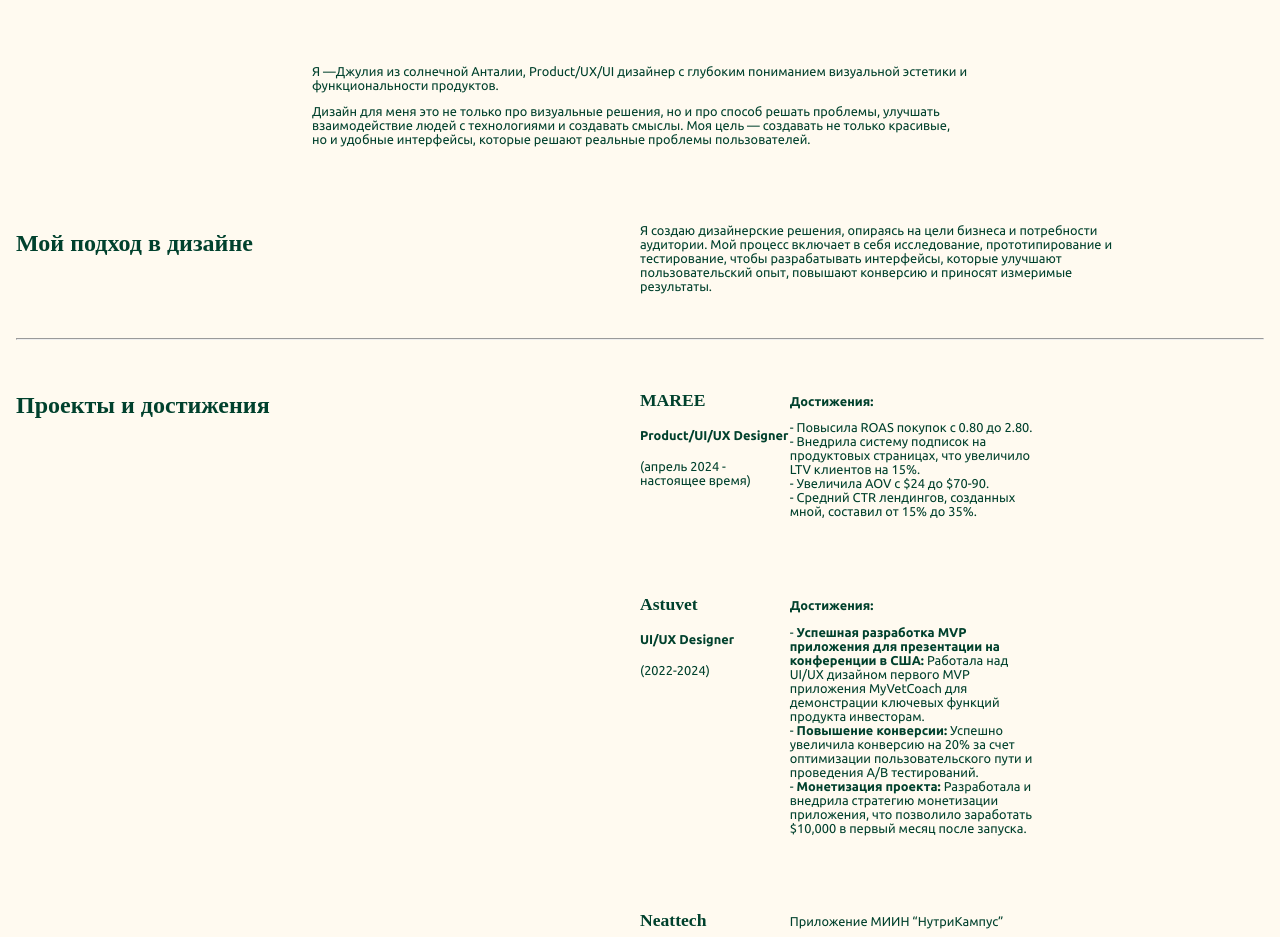
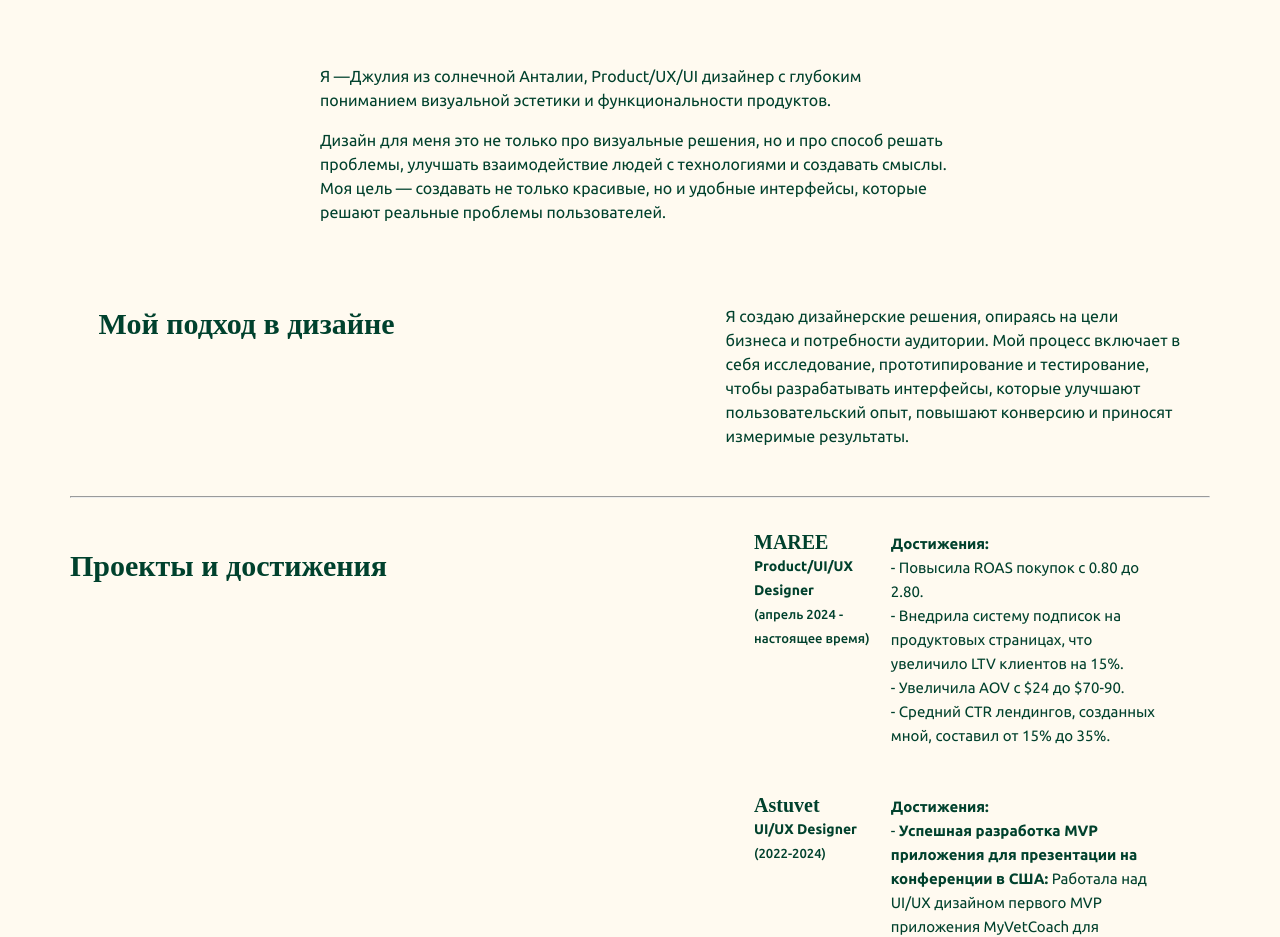
Before and after one commit to SercaNisUzun/julia-portfolio-react, a React (Vite) app: page /aboutme in a window 1280 px wide. Shown: the part 619-1556 px from the top of the page. Built offline with nearby package versions, Linux system fonts and the light colour scheme; a web font is replaced by a local one.

Commit message:
MainPage,AboutMe 4 type adaptive screens done.

```diff
--- a/src/components/Header.jsx
+++ b/src/components/Header.jsx
@@ -53,7 +53,7 @@ function Header() {
                     <li>Портфолио</li>
                     <li id='cv'>Скачать CV</li>
                     <li onClick={() => navigate("aboutme")}>Обо мне</li>
-                    <li className='mobileHidden'>Связаться со мной</li>
+                    <li className='mobileHidden' style={{ border: "2px solid #00412D" }}>Связаться со мной</li>
                 </ul>
             </nav>
         </div>
--- a/src/pages/AboutMe.jsx
+++ b/src/pages/AboutMe.jsx
@@ -80,13 +80,13 @@ function AboutMe() {
                             <p>(2022)</p>
                         </div>
                         <div className='content'>
-                            <p>Приложение МИИН “НутриКампус”</p>
+                            <p className='contentFix'>Приложение МИИН “НутриКампус”</p>
                             <ul>
                                 <li>- Увеличила конверсию приложения на 25% благодаря редизайну интерфейса.</li>
                                 <li>- Привлекла более 50 000 новых пользователей.</li>
                                 <li>- Внедрила успешную монетизацию через продажу вебинаров и курсов в приложении.</li>
                             </ul>
-                            <p>Проект “Твой Наставник”</p>
+                            <p className='contentFix'>Проект “Твой Наставник”</p>
                             <ul>
                                 <li>- Работала над успешным релизом MVP приложения для менторской программы, в результате получив первые положительные отзывы от пользователей и менторов.</li>
                             </ul>
@@ -104,21 +104,21 @@ function AboutMe() {
                                 <li>- <strong>Глубокие исследования и тестирование:</strong> Проведение конкурентного анализа, A/B тестов, интервью и юзабилити-тестов для улучшения UX.</li>
                             </ul>
                         </div>
-
-                        <hr />
-
                     </div>
 
                 </div>
 
-
+                <hr />
 
                 <div className='MeSlider'>
-                    <h2>Где я беру вдохновение</h2>
 
-                    <p>Прекрасное я нахожу в простом: прогулки у моря, тишина гор и красота природы Анталии. Эти вещи наполняют меня вдохновением и идеями. Внизу — карусель снимков, которые передают мою любовь к природе</p>
+                    <div className='sliderText'>
 
-                    <p>и её гармонии.</p>
+                        <h2>Где я беру вдохновение</h2>
+
+                        <p>Прекрасное я нахожу в простом: прогулки у моря, тишина гор и красота природы Анталии. Эти вещи наполняют меня вдохновением и идеями. Внизу — карусель снимков, которые передают мою любовь к природе и её гармонии.</p>
+
+                    </div>
 
 
                     <div className='imgConteiner'>
--- a/src/scss/_AboutMe.scss
+++ b/src/scss/_AboutMe.scss
@@ -9,6 +9,10 @@
     }
 
     @include respond-to(desktop) {
+        height: 560px;
+    }
+
+    @include respond-to(large-desktop) {
         height: 560px;
     }
 
@@ -32,8 +36,24 @@
             height: 54px;
             font-size: 12px;
             font-family: Ubuntu;
+            font-weight: 500;
             margin: 25.6px 0;
+
+            @include respond-to(tablet) {
+                height: 70px;
+            }
+
+            @include respond-to(desktop) {
+                height: 90px;
+            }
+
+            @include respond-to(large-desktop) {
+                height: 90px;
+            }
+
         }
+
+
 
         .boxBorder {
             border-right: 1px #00412D solid;
@@ -53,6 +73,10 @@
             }
 
             @include respond-to(desktop) {
+                border-right: 1px #00412D solid;
+            }
+
+            @include respond-to(large-desktop) {
                 border-right: 1px #00412D solid;
             }
         }
@@ -91,22 +115,48 @@
         }
     }
 
+    @include respond-to(large-desktop) {
+        display: flex;
+
+        .boxCutter {
+            width: 50%;
+        }
+
+        .onlyMobile {
+            display: none;
+        }
+    }
+
 
 }
 
 .aboutMeInfo {
     margin: 32px 16px;
     font-family: Ubuntu;
-    font-size: 12.8px;
+    font-size: 16px;
+    line-height: 150%;
     color: #00412D;
     font-weight: 400;
 
+    @include respond-to(desktop) {
+        margin: 32px 70px;
+    }
+
+    @include respond-to(large-desktop) {
+        margin: 32px 70px;
+    }
+
     h2 {
         font-family: Ysabeau Infant;
-        font-size: 24px;
+        font-size: 30px;
+
+        @include respond-to(tablet) {
+            font-weight: 600;
+        }
     }
 
     .aboutMe {
+
         @include respond-to(tablet) {
 
             margin: 52.2px 129.6px;
@@ -118,7 +168,16 @@
 
         @include respond-to(desktop) {
 
-            margin: 64px 296px;
+            margin: 64px 250px;
+
+            hr {
+                display: none;
+            }
+        }
+
+        @include respond-to(large-desktop) {
+
+            margin: 64px 250px;
 
             hr {
                 display: none;
@@ -129,6 +188,20 @@
     .aboutMe2 {
         @include respond-to(desktop) {
             display: flex;
+            justify-content: space-around;
+
+            h2 {
+                width: 50%;
+            }
+
+            p {
+                width: 40%;
+            }
+        }
+
+        @include respond-to(large-desktop) {
+            display: flex;
+            justify-content: space-around;
 
             h2 {
                 width: 50%;
@@ -143,9 +216,20 @@
     .cvArea {
         @include respond-to(desktop) {
             display: flex;
+            justify-content: space-between;
 
             h2 {
-                width: 50%;
+                width: 55%;
+            }
+
+        }
+
+        @include respond-to(large-desktop) {
+            display: flex;
+            justify-content: space-between;
+
+            h2 {
+                width: 55%;
             }
 
         }
@@ -156,13 +240,24 @@
 
 hr {
     margin: 32px 0;
+
+    @include respond-to(tablet) {
+        margin: 55px 0;
+    }
 }
 
 .projects {
+
+    p {
+        font-size: 13px;
+        font-weight: 500;
+    }
+
     ul {
         max-width: fit-content;
         list-style: none;
         padding-inline-start: 0;
+        margin: 0;
     }
 
     div {
@@ -171,7 +266,40 @@ hr {
 
     h3 {
         font-family: Ysabeau Infant;
-        font-size: 17.6px;
+        font-size: 20px;
+        margin: 0;
+
+        @include respond-to(tablet) {
+            font-size: 24px;
+            margin-bottom: 8px;
+        }
+
+    }
+
+    h4 {
+        margin: 0;
+        font-size: 14px;
+    }
+
+    .company {
+        margin-bottom: 15px;
+
+        &>p {
+            margin: 0;
+        }
+    }
+
+    .content {
+        font-size: 15px;
+
+        .contentFix {
+            margin-bottom: 0;
+            font-weight: bold;
+
+            @include respond-to(tablet) {
+                margin-top: 0;
+            }
+        }
     }
 
     @include respond-to(tablet) {
@@ -184,7 +312,7 @@ hr {
         }
 
         .content {
-            width: 50%;
+            width: 60%;
         }
 
 
@@ -201,7 +329,24 @@ hr {
         }
 
         .content {
-            width: 50%;
+            width: 60%;
+        }
+
+
+    }
+
+    @include respond-to(large-desktop) {
+        display: flex;
+        flex-wrap: wrap;
+        align-items: baseline;
+        width: 43%;
+
+        .company {
+            width: 30%;
+        }
+
+        .content {
+            width: 60%;
         }
 
 
@@ -225,10 +370,21 @@ hr {
         margin: auto;
     }
 
+    @include respond-to(large-desktop) {
+        width: 100%;
+        margin: auto;
+    }
+
     .footerButtons {
         margin-top: 32px;
 
         @include respond-to(desktop) {
+            display: flex;
+            justify-content: center;
+            height: 44.8px;
+        }
+
+        @include respond-to(large-desktop) {
             display: flex;
             justify-content: center;
             height: 44.8px;
@@ -238,3 +394,32 @@ hr {
 
     }
 }
+
+.sliderText {
+
+    @include respond-to(desktop) {
+        display: flex;
+        justify-content: center;
+
+        h2 {
+            width: 55%;
+        }
+
+        p {
+            width: 40%;
+        }
+    }
+
+    @include respond-to(large-desktop) {
+        display: flex;
+        justify-content: center;
+
+        h2 {
+            width: 55%;
+        }
+
+        p {
+            width: 40%;
+        }
+    }
+}
--- a/src/scss/_Footer.scss
+++ b/src/scss/_Footer.scss
@@ -14,12 +14,14 @@
         color: #FFFDF6;
         width: auto;
         padding: 25.6px 12.8px 25.6px 0;
+        margin: 0;
 
         li {
             list-style: none;
             font-family: Ubuntu;
-            font-size: 14.2px;
+            font-size: 16px;
             margin-bottom: 12px;
+            line-height: 150%;
 
         }
     }
@@ -104,4 +106,22 @@
         }
 
     }
+
+    @include respond-to(large-desktop) {
+        display: flex;
+        margin: 0 38.4px;
+        justify-content: space-between;
+        align-items: start;
+
+        .footerAlt {
+            display: inherit;
+
+            ul {
+                margin: 0 38.4px;
+                padding: 0;
+            }
+
+        }
+
+    }
 }
--- a/src/scss/_Header.scss
+++ b/src/scss/_Header.scss
@@ -46,6 +46,23 @@
         }
     }
 
+    @include respond-to(large-desktop) {
+        display: flex;
+        align-items: center;
+        justify-content: space-between;
+        padding: 12.8px 44.8px;
+
+        .onlyMobile {
+            display: none;
+        }
+
+        .mobileHidden {
+            display: block;
+            border: 1px #00412D solid;
+            padding: 10px 18px;
+        }
+    }
+
 
 }
 
@@ -53,7 +70,6 @@ nav {
 
     ul {
         padding: 25.6px 12.8px;
-        margin: 0;
         position: absolute;
         left: 0;
         z-index: 1;
@@ -71,6 +87,16 @@ nav {
         }
 
         @include respond-to(desktop) {
+            position: static;
+            display: flex;
+            justify-content: space-between;
+            align-items: center;
+            width: 100%;
+            padding: 0;
+            font-size: 14px;
+        }
+
+        @include respond-to(large-desktop) {
             position: static;
             display: flex;
             justify-content: space-between;
@@ -99,6 +125,10 @@ nav {
                 margin: 0;
             }
 
+            @include respond-to(large-desktop) {
+                margin: 0;
+            }
+
         }
     }
 
@@ -107,6 +137,10 @@ nav {
     }
 
     @include respond-to(desktop) {
+        width: 65%;
+    }
+
+    @include respond-to(large-desktop) {
         width: 65%;
     }
 
@@ -120,6 +154,19 @@ nav {
     align-items: center;
     height: 44.8px;
     width: 100%;
+
+    @include respond-to(tablet) {
+        width: 30%;
+    }
+
+    @include respond-to(desktop) {
+        width: 30%;
+    }
+
+    @include respond-to(large-desktop) {
+        width: 30%;
+    }
+
 
 }
 
@@ -143,4 +190,8 @@ nav {
     @include respond-to(desktop) {
         display: none;
     }
+
+    @include respond-to(large-desktop) {
+        display: none;
+    }
 }
--- a/src/scss/_MainPage.scss
+++ b/src/scss/_MainPage.scss
@@ -42,10 +42,21 @@
 .mainPhoto {
     height: 300px;
 
+    @include respond-to(tablet) {
+        height: 100%;
+    }
+
+    @include respond-to(desktop) {
+        height: 100%;
+    }
+
+    @include respond-to(large-desktop) {
+        height: 100%;
+    }
+
     img {
         width: 100%;
         height: 100%;
-
     }
 }
 
@@ -60,6 +71,10 @@
         margin: 64px 96px;
     }
 
+    @include respond-to(large-desktop) {
+        margin: 64px 96px;
+    }
+
     h2 {
         font-family: Ysabeau Infant;
         text-align: center;
@@ -71,7 +86,7 @@
         display: flex;
         flex-direction: column;
         justify-content: space-between;
-        border: 1px #00412D solid;
+        border: 2px #00412D solid;
         margin: 0 16px 24px 16px;
         padding: 12px;
 
@@ -83,6 +98,11 @@
         @include respond-to(desktop) {
             margin: 0;
             width: 45%;
+        }
+
+        @include respond-to(large-desktop) {
+            margin: 0;
+            width: 46%;
         }
 
         img {
@@ -158,10 +178,6 @@
                 transform: translate(-50%, -50%);
                 width: 60%;
 
-                .mainButton {
-                    display: flex;
-                    justify-content: center;
-                }
             }
 
         }
@@ -193,11 +209,37 @@
                 left: 50%;
                 transform: translate(-50%, -50%);
                 width: 60%;
+            }
 
-                .mainButton {
-                    display: flex;
-                    justify-content: center;
-                }
+        }
+
+
+    }
+
+    @include respond-to(large-desktop) {
+        display: flex;
+        height: 416px;
+        position: relative;
+
+        .mainPhoto {
+            order: 2;
+            width: 50%;
+
+            img {
+                max-height: 200%;
+                max-width: 100%;
+            }
+        }
+
+        .greenBg {
+            width: 50%;
+
+            .mainText {
+                position: absolute;
+                top: 50%;
+                left: 50%;
+                transform: translate(-50%, -50%);
+                width: 60%;
             }
 
         }
@@ -222,4 +264,17 @@
         gap: 19.2px;
         justify-content: space-around;
     }
+
+    @include respond-to(large-desktop) {
+        margin: 0 22.4px 38.4px 22.4px;
+        display: flex;
+        flex-wrap: wrap;
+        gap: 19.2px;
+        justify-content: space-around;
+    }
 }
+
+.mainButton {
+    display: flex;
+    justify-content: center;
+}
--- a/src/scss/_Slider.scss
+++ b/src/scss/_Slider.scss
@@ -6,8 +6,8 @@
 }
 
 .slider {
-    border-top: 2px #00412D solid;
-    border-bottom: 2px #00412D solid;
+    border-top: 1px #00412D solid;
+    border-bottom: 1px #00412D solid;
     width: max-content;
     font-size: 12px;
     font-family: Ubuntu;
```
